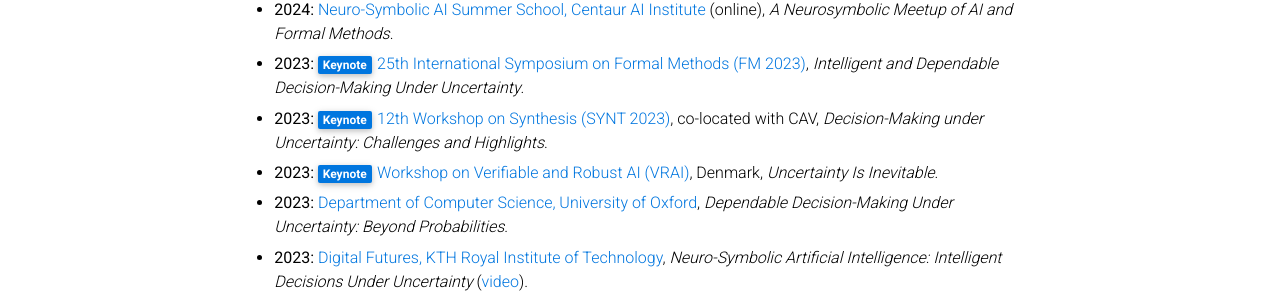
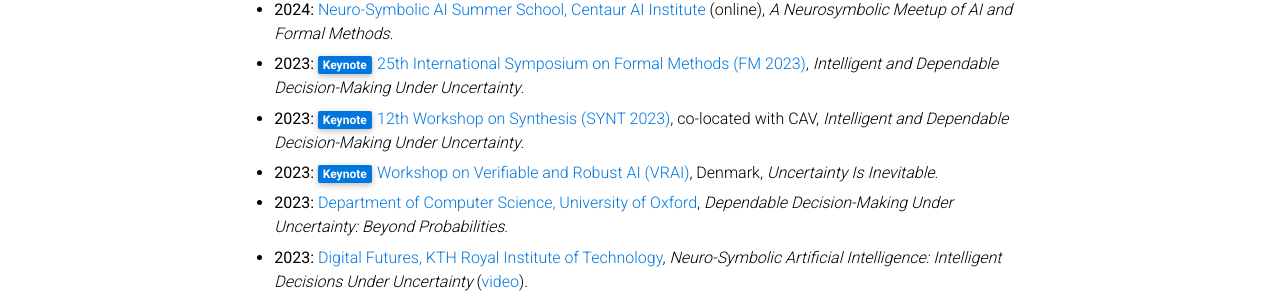
Before and after one commit to njansen123/njansen123.github.io, a Jekyll site: the page built from _pages/service.md, in a window 1280 px wide and 900 px high, scrolled down 1942 px. Shown: the part 151-453 px from the top of the window. Built offline with Jekyll 4.4.1, drawn with Linux system fonts in a browser that asks for light colours; comment, search, counter and statistics services are not loaded; a style sheet for code colours, icons or effects is not loaded.

Commit message:
Service: SYNT 2023 talk title as in the official program
Co-Authored-By: Claude Opus 5.5 <noreply@anthropic.com>
Claude-Session: https://claude.ai/code/session_01GhL6EQJyd4JpUX8UuWBmeQ

```diff
--- a/_pages/service.md
+++ b/_pages/service.md
@@ -231,7 +231,7 @@ redirect_from:
   <li><b>2024:</b> <a href="https://movep24.irisa.fr/programme/" target="_blank">Tutorial, MOVEP 2024 summer school</a>, <i>Decision-Making Under Uncertainty Meets Neurosymbolic AI</i>.</li>
   <li><b>2024:</b> <a href="https://neurosymbolic.github.io/nsss2024/schedule.html" target="_blank">Neuro-Symbolic AI Summer School, Centaur AI Institute</a> (online), <i>A Neurosymbolic Meetup of AI and Formal Methods</i>.</li>
   <li><b>2023:</b> <span class="badge" style="background:var(--global-theme-color,#0076df);color:#fff;font-weight:600;margin-right:.35rem;">Keynote</span><a href="https://fm2023.isp.uni-luebeck.de/?p=63" target="_blank">25th International Symposium on Formal Methods (FM 2023)</a>, <i>Intelligent and Dependable Decision-Making Under Uncertainty</i>.</li>
-  <li><b>2023:</b> <span class="badge" style="background:var(--global-theme-color,#0076df);color:#fff;font-weight:600;margin-right:.35rem;">Keynote</span><a href="https://homepage.cs.uiowa.edu/~ajreynol/SYNT2023/program.html" target="_blank">12th Workshop on Synthesis (SYNT 2023)</a>, co-located with CAV, <i>Decision-Making under Uncertainty: Challenges and Highlights</i>.</li>
+  <li><b>2023:</b> <span class="badge" style="background:var(--global-theme-color,#0076df);color:#fff;font-weight:600;margin-right:.35rem;">Keynote</span><a href="https://homepage.cs.uiowa.edu/~ajreynol/SYNT2023/program.html" target="_blank">12th Workshop on Synthesis (SYNT 2023)</a>, co-located with CAV, <i>Intelligent and Dependable Decision-Making Under Uncertainty</i>.</li>
   <li><b>2023:</b> <span class="badge" style="background:var(--global-theme-color,#0076df);color:#fff;font-weight:600;margin-right:.35rem;">Keynote</span><a href="https://www.aicentre.dk/events/workshop-on-verifiable-and-robust-ai" target="_blank">Workshop on Verifiable and Robust AI (VRAI)</a>, Denmark, <i>Uncertainty Is Inevitable</i>.</li>
   <li><b>2023:</b> <a href="https://www.cs.ox.ac.uk/seminars/2573.html" target="_blank">Department of Computer Science, University of Oxford</a>, <i>Dependable Decision-Making Under Uncertainty: Beyond Probabilities</i>.</li>
   <li><b>2023:</b> <a href="https://www.digitalfutures.kth.se/event/neuro-symbolic-artificial-intelligence-intelligent-decisions-under-uncertainty/" target="_blank">Digital Futures, KTH Royal Institute of Technology</a>, <i>Neuro-Symbolic Artificial Intelligence: Intelligent Decisions Under Uncertainty</i> (<a href="https://www.youtube.com/watch?v=8-BOEKcCals" target="_blank">video</a>).</li>
```
